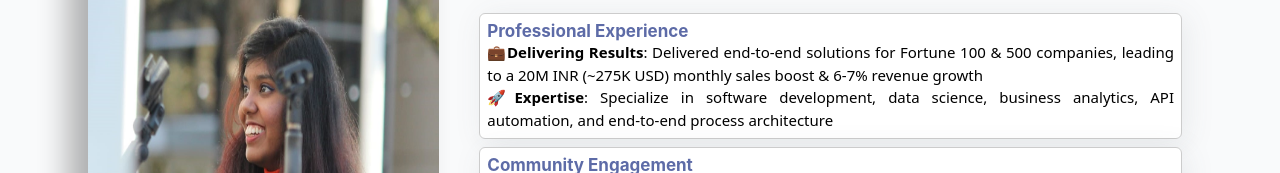
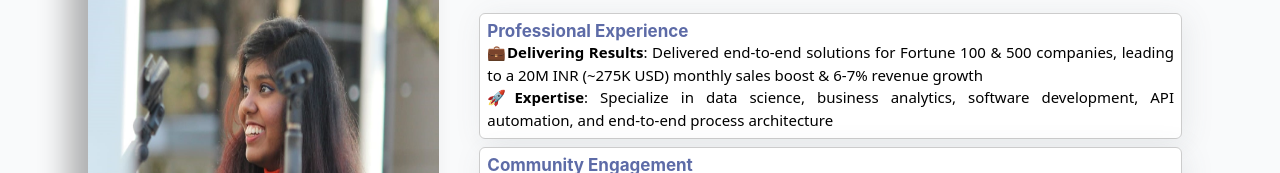
Before and after one commit to ASTHA22/astha22.github.io, a plain HTML site: page index.html in a window 1280 px wide. Shown: the part 1093-1266 px from the top of the page. Drawn offline with nearby package versions, Linux system fonts and the light colour scheme; a script that the page names is missing.

Commit message:
Update index.html

```diff
--- a/index.html
+++ b/index.html
@@ -127,7 +127,7 @@
                                     <h5 class="card-title text-primary mb-0 mt-0" style="margin-bottom: 0;font-size:17px">Professional Experience</h3>
                                     <ul class="list-unstyled" style="margin-bottom: 0;font-size:15px">
                                         <li><strong>💼Delivering Results</strong>: Delivered end-to-end solutions for Fortune 100 & 500 companies, leading to a 20M INR (~275K USD) monthly sales boost & 6-7% revenue growth</li>
-                                        <li><strong>🚀Expertise</strong>: Specialize in software development, data science, business analytics, API automation, and end-to-end process architecture</li>
+                                        <li><strong>🚀Expertise</strong>: Specialize in  data science, business analytics, software development, API automation, and end-to-end process architecture</li>
                                     </ul>
                                 </div>
                             </div>
```
